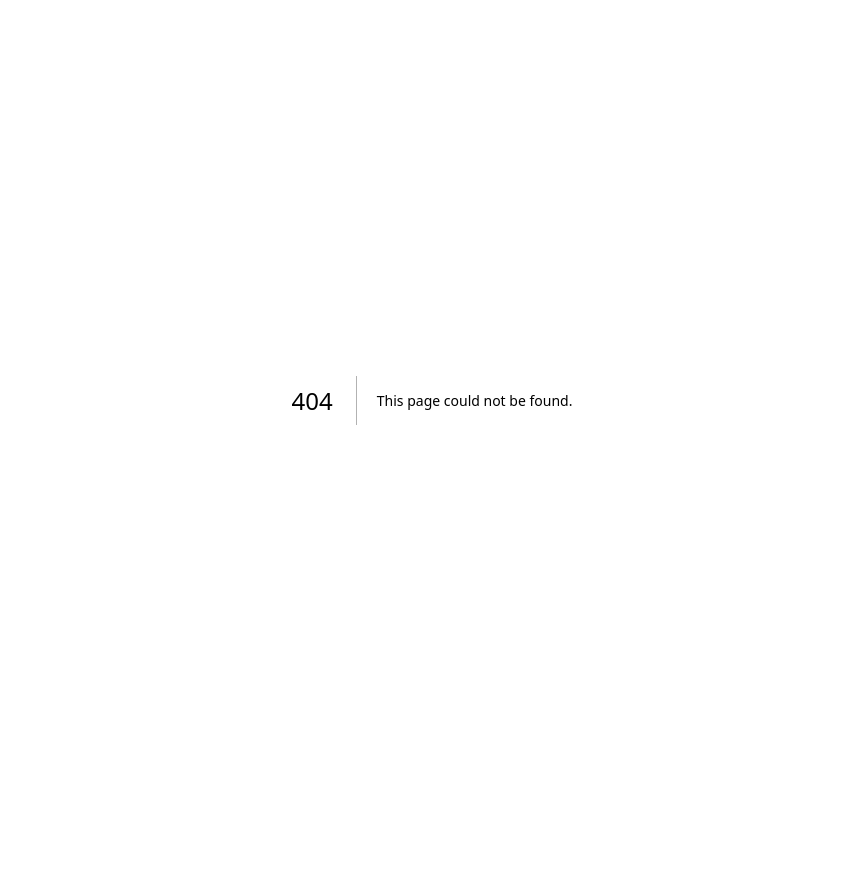
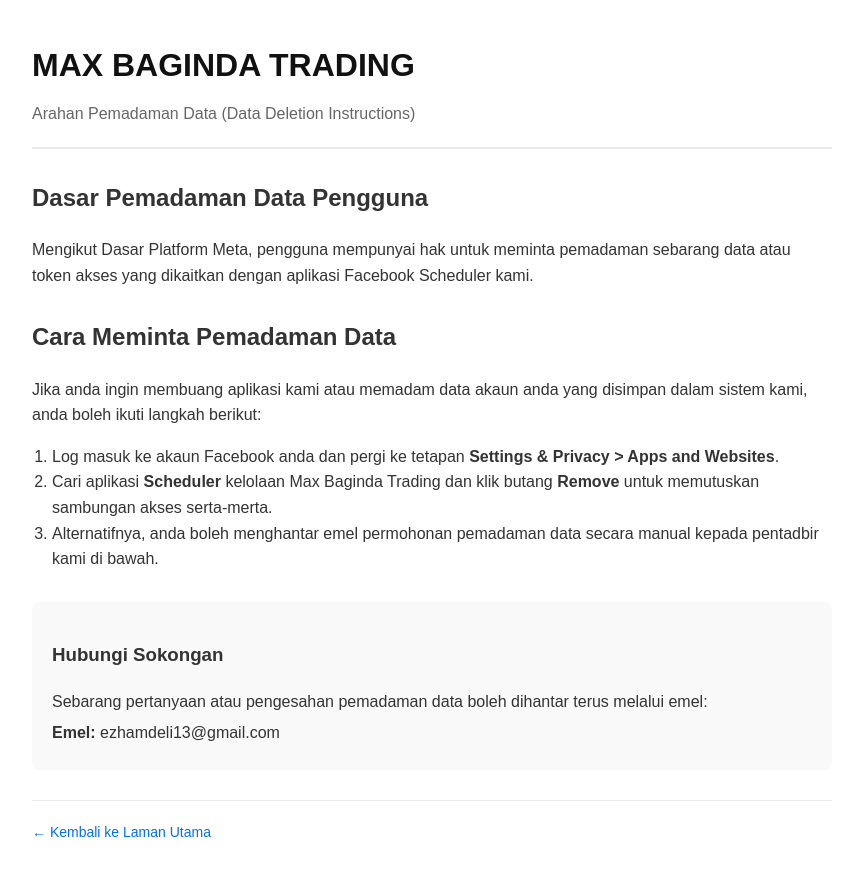
Before and after one commit to fatinhasinahbintirosli/fb-scheduler, a Next.js app: page /deletion in a window 1280 px wide. Before the commit this address had no page. Shown: the top 876 px of the page, without its empty margins (208-1071 px from the left). Before the commit the page ends 800 px from the top, so only its background shows below. Built offline with nearby package versions, Linux system fonts and the light colour scheme.

Commit message:
Create page.js

```diff
--- /dev/null
+++ b/app/deletion/page.js
@@ -0,0 +1,35 @@
+export default function DataDeletion() {
+  return (
+    <main style={{ fontFamily: 'sans-serif', padding: '40px', maxWidth: '800px', margin: '0 auto', lineHeight: '1.6', color: '#333' }}>
+      <header style={{ borderBottom: '2px solid #eaeaea', paddingBottom: '20px', marginBottom: '30px' }}>
+        <h1 style={{ margin: '0 0 10px 0', color: '#111' }}>MAX BAGINDA TRADING</h1>
+        <p style={{ margin: 0, color: '#666' }}>Arahan Pemadaman Data (Data Deletion Instructions)</p>
+      </header>
+
+      <section style={{ marginBottom: '30px' }}>
+        <h2>Dasar Pemadaman Data Pengguna</h2>
+        <p>Mengikut Dasar Platform Meta, pengguna mempunyai hak untuk meminta pemadaman sebarang data atau token akses yang dikaitkan dengan aplikasi Facebook Scheduler kami.</p>
+      </section>
+
+      <section style={{ marginBottom: '30px' }}>
+        <h2>Cara Meminta Pemadaman Data</h2>
+        <p>Jika anda ingin membuang aplikasi kami atau memadam data akaun anda yang disimpan dalam sistem kami, anda boleh ikuti langkah berikut:</p>
+        <ol style={{ paddingLeft: '20px' }}>
+          <li>Log masuk ke akaun Facebook anda dan pergi ke tetapan <strong>Settings & Privacy &gt; Apps and Websites</strong>.</li>
+          <li>Cari aplikasi <strong>Scheduler</strong> kelolaan Max Baginda Trading dan klik butang <strong>Remove</strong> untuk memutuskan sambungan akses serta-merta.</li>
+          <li>Alternatifnya, anda boleh menghantar emel permohonan pemadaman data secara manual kepada pentadbir kami di bawah.</li>
+        </ol>
+      </section>
+
+      <section style={{ marginBottom: '30px', background: '#f9f9f9', padding: '20px', borderRadius: '8px' }}>
+        <h3>Hubungi Sokongan</h3>
+        <p style={{ margin: '5px 0' }}>Sebarang pertanyaan atau pengesahan pemadaman data boleh dihantar terus melalui emel:</p>
+        <p style={{ margin: '5px 0' }}><strong>Emel:</strong> ezhamdeli13@gmail.com</p>
+      </section>
+
+      <footer style={{ borderTop: '1px solid #eaeaea', paddingTop: '20px', fontSize: '14px', color: '#666' }}>
+        <a href="/" style={{ color: '#0070f3', textDecoration: 'none' }}>← Kembali ke Laman Utama</a>
+      </footer>
+    </main>
+  );
+}
```
